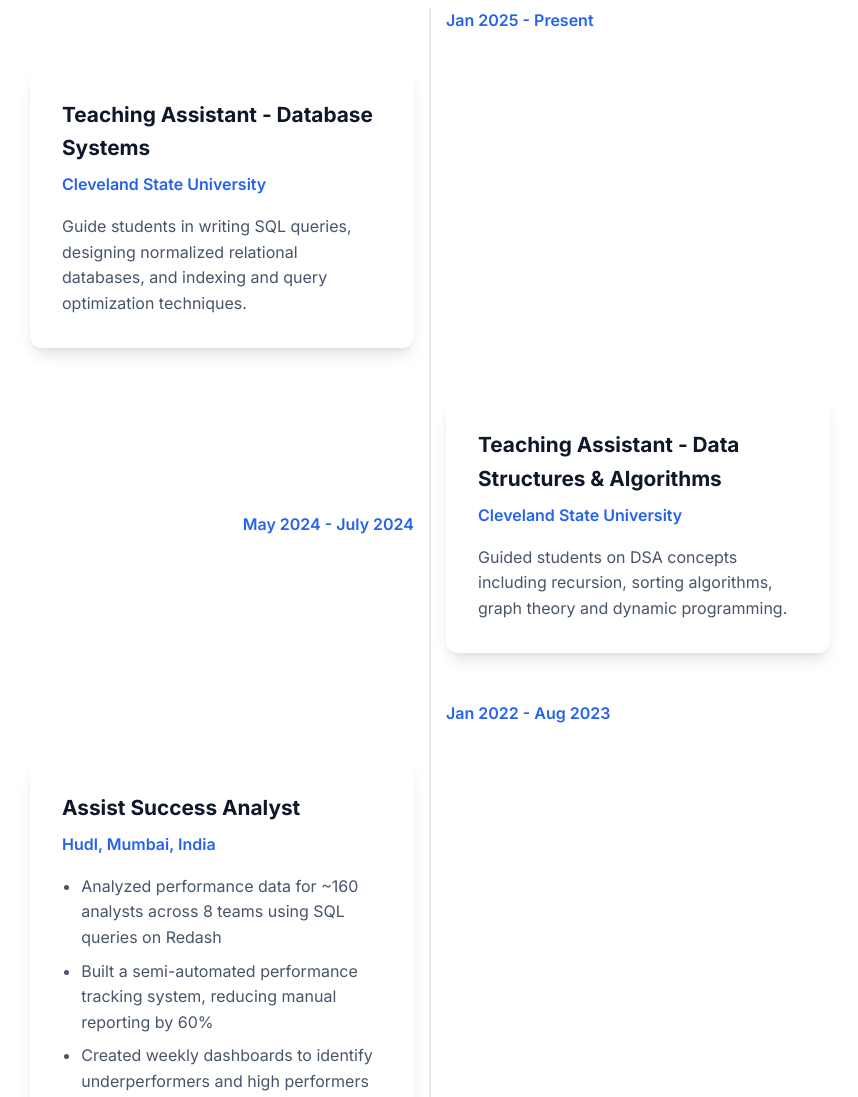
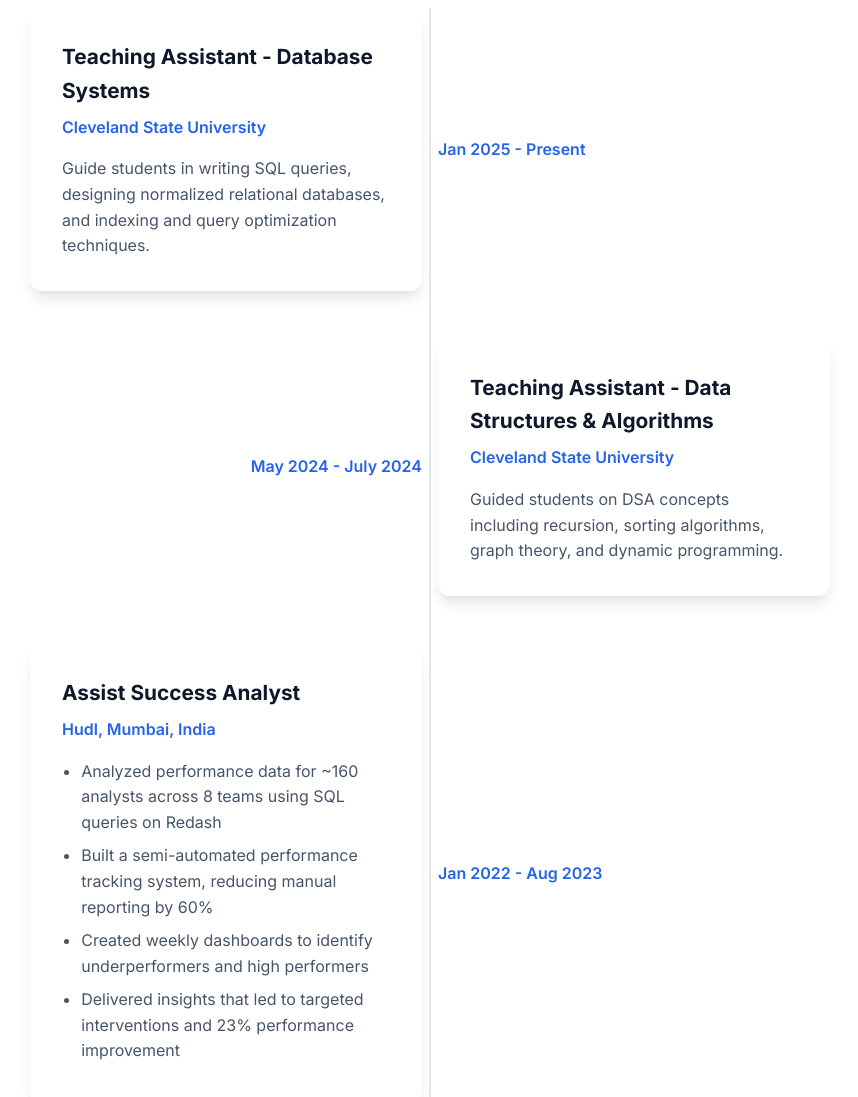
Before and after one commit to dharmik212/Portfolio, a plain HTML site: page index.html in a window 1280 px wide. Shown: the part 2000-3097 px from the top of the page, without its empty margins (210-1068 px from the left). Drawn offline with Linux system fonts and the light colour scheme.

Commit message:
Add files via upload
Updated experience for date alignment.

```diff
--- a/index.html
+++ b/index.html
@@ -160,13 +160,12 @@
         <div class="timeline">
             <!-- Teaching Assistant - Database Systems -->
             <div class="timeline-item">
-                    <div class="timeline-date">Jan 2025 - Present</div>
                 <div class="timeline-content">
                     <h3>Teaching Assistant - Database Systems</h3>
                     <h4>Cleveland State University</h4>
-                        <p>Guide students in writing SQL queries, designing normalized relational databases, and
-                            indexing and query optimization techniques.</p>
+                    <p>Guide students in writing SQL queries, designing normalized relational databases, and indexing and query optimization techniques.</p>
                 </div>
+                <div class="timeline-date">Jan 2025 - Present</div>
             </div>
 
             <!-- Teaching Assistant - DSA -->
@@ -175,27 +174,23 @@
                 <div class="timeline-content">
                     <h3>Teaching Assistant - Data Structures & Algorithms</h3>
                     <h4>Cleveland State University</h4>
-                        <p>Guided students on DSA concepts including recursion, sorting algorithms, graph theory and
-                            dynamic programming.</p>
+                    <p>Guided students on DSA concepts including recursion, sorting algorithms, graph theory, and dynamic programming.</p>
                 </div>
             </div>
 
             <!-- Assist Success Analyst -->
             <div class="timeline-item">
-                    <div class="timeline-date">Jan 2022 - Aug 2023</div>
                 <div class="timeline-content">
                     <h3>Assist Success Analyst</h3>
                     <h4>Hudl, Mumbai, India</h4>
                     <ul>
-                            <li>Analyzed performance data for ~160 analysts across 8 teams using SQL queries on Redash
-                            </li>
-                            <li>Built a semi-automated performance tracking system, reducing manual reporting by 60%
-                            </li>
+                        <li>Analyzed performance data for ~160 analysts across 8 teams using SQL queries on Redash</li>
+                        <li>Built a semi-automated performance tracking system, reducing manual reporting by 60%</li>
                         <li>Created weekly dashboards to identify underperformers and high performers</li>
-                            <li>Delivered insights that led to targeted interventions and 23% performance improvement
-                            </li>
+                        <li>Delivered insights that led to targeted interventions and 23% performance improvement</li>
                     </ul>
                 </div>
+                <div class="timeline-date">Jan 2022 - Aug 2023</div>
             </div>
 
             <!-- Trainer & R&D Analyst -->
@@ -213,17 +208,15 @@
 
             <!-- Sports Analyst -->
             <div class="timeline-item">
-                    <div class="timeline-date">Aug 2019 - Aug 2020</div>
                 <div class="timeline-content">
                     <h3>Sports Analyst</h3>
                     <h4>Hudl, Mumbai, India</h4>
                     <ul>
-                            <li>Analyzed NCAA game footage across football, basketball, and soccer using Hudl's tagging
-                                tools</li>
-                            <li>Generated data-driven reports from video and event logs to support coach strategies and
-                                decisions</li>
+                        <li>Analyzed NCAA game footage across football, basketball, and soccer using Hudl's tagging tools</li>
+                        <li>Generated data-driven reports from video and event logs to support coach strategies and decisions</li>
                     </ul>
                 </div>
+                <div class="timeline-date">Aug 2019 - Aug 2020</div>
             </div>
         </div>
     </div>
--- a/styles.css
+++ b/styles.css
@@ -397,6 +397,13 @@ body {
     gap: 2rem;
     align-items: center;
 }
+
+.timeline-item {
+    display: grid;
+    grid-template-columns: 1fr 1fr;
+    gap: 1rem; /* Optional: spacing between date and content */
+}
+
 
 .timeline-item:nth-child(odd) .timeline-content {
     grid-column: 1;
```
Lines whose indentation alone changed are shown as unchanged.
